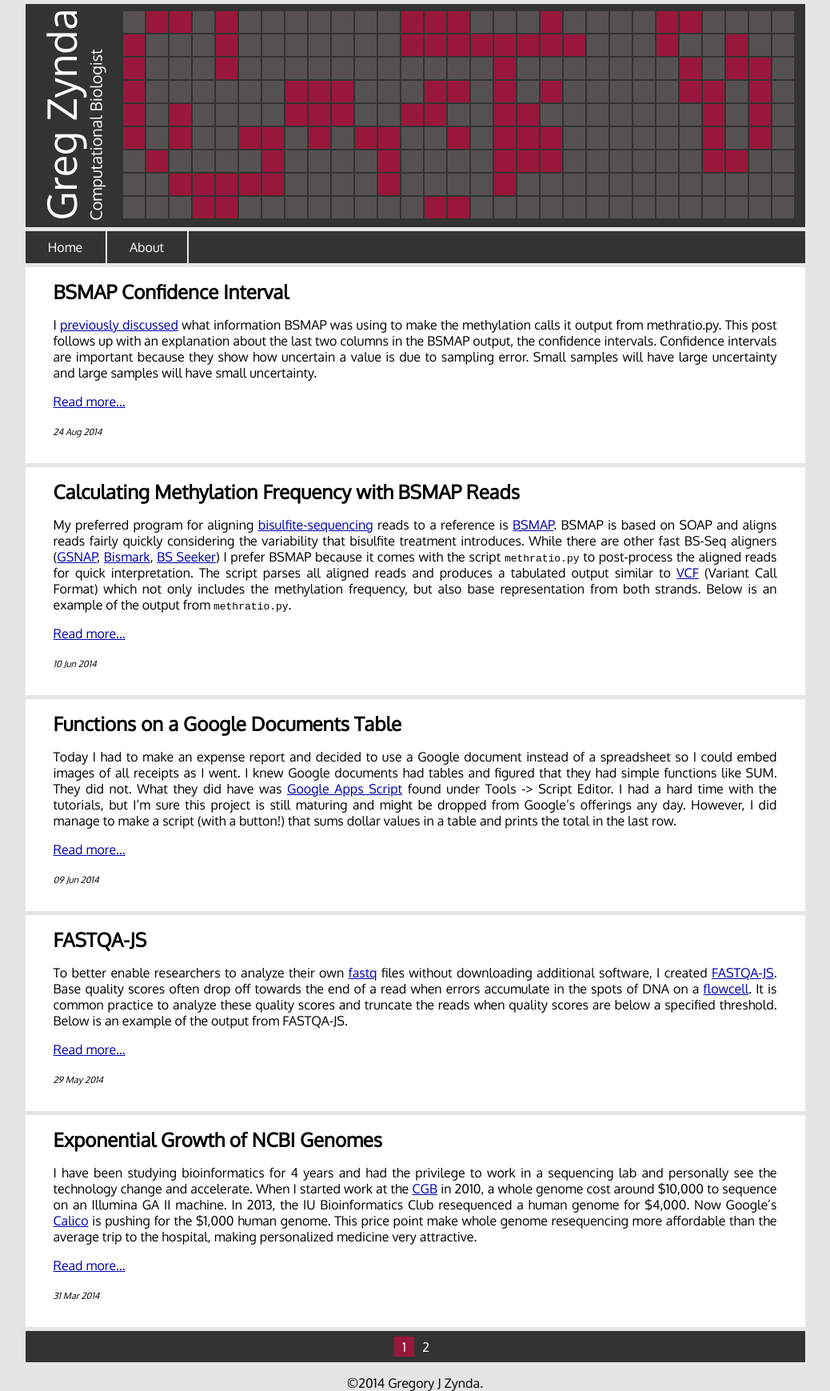
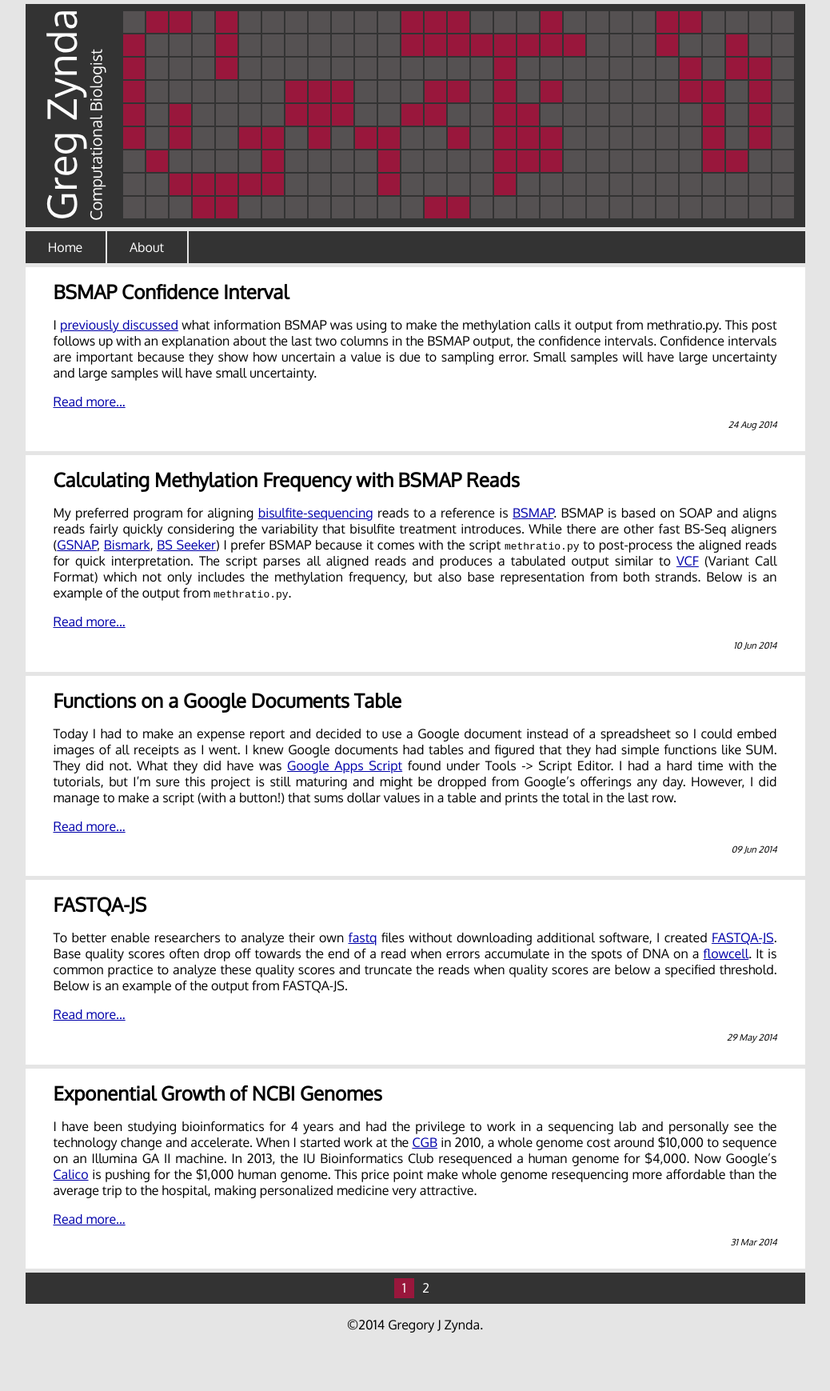
Before and after one commit to zyndagj/zyndagj.github.io, a Jekyll site: the page built from index.html, in a window 1280 px wide. Shown: the whole page at 80% size, without its empty margins (121-1159 px from the left). Built offline with Jekyll 4.4.1, drawn with Linux system fonts in a browser that asks for light colours; the list of posts is cut into pages by our own code; after the commit the page ends 1666 px from its top, so only the background shows below that.

Commit message:
trying again

```diff
--- a/index.html
+++ b/index.html
@@ -11,7 +11,7 @@ title: Greg Zynda - Home
 					<h2><a href="{{ post.url }}">{{ post.title }}</a></h2>
 					<p>{{ post.excerpt | remove: '<p>' | remove: '</p>' }}</p>
 					<a href="{{ post.url }}">Read more...</a>
-					<p><span id="date">{{ post.date | date_to_string }}</span></p>
+					<p id="date">{{ post.date | date_to_string }}</p>
 				</li>
 			{% endfor %}
 		</ul>
```
